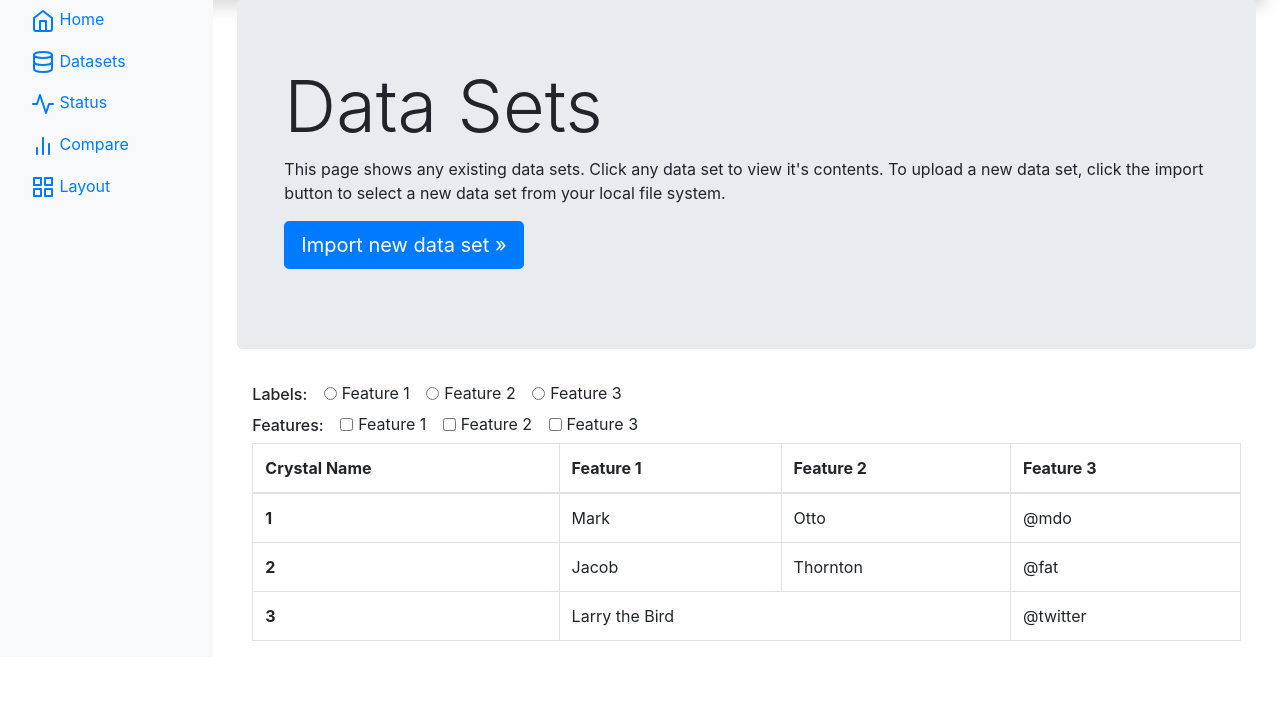
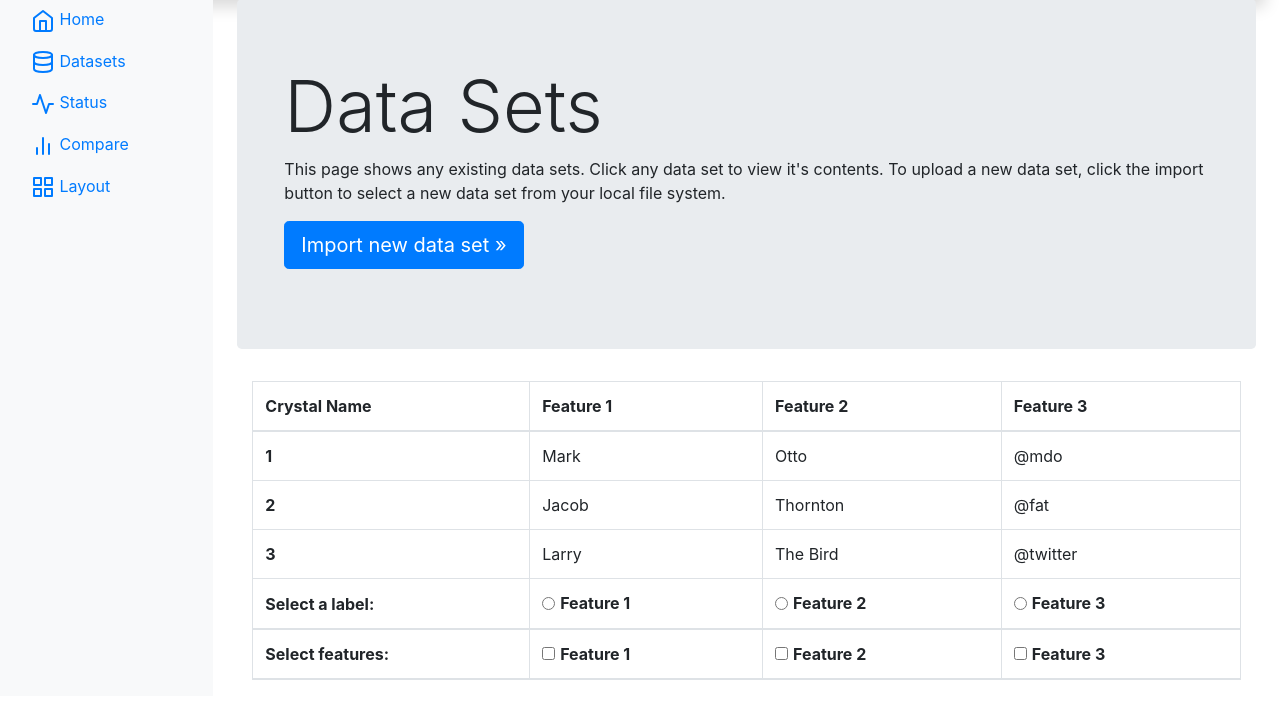
Before and after one commit to senior-design-czt/CZT, a Flask app: page /data in a window 1280 px wide. Shown: the part 41-760 px from the top of the page. Run offline with Flask 2, Linux system fonts and the light colour scheme; some libraries are stand-ins or nearby versions.

Commit message:
Adds stubbed out html for data table.

```diff
--- a/templates/data.html
+++ b/templates/data.html
@@ -17,41 +17,6 @@
 
     <!-- Start Mock Table -->
     <div class="container">
-        <!-- Start Label radio buttons -->
-        <h6 class="form-check-inline">Labels: </h6>
-        <div class="form-check form-check-inline">
-            <input class="form-check-input" type="radio" name="inlineRadioOptions" id="inlineRadio1" value="option1">
-            <label class="form-check-label" for="inlineRadio1">Feature 1</label>
-        </div>
-        <div class="form-check form-check-inline">
-            <input class="form-check-input" type="radio" name="inlineRadioOptions" id="inlineRadio2" value="option2">
-            <label class="form-check-label" for="inlineRadio2">Feature 2</label>
-        </div>
-        <div class="form-check form-check-inline">
-            <input class="form-check-input" type="radio" name="inlineRadioOptions" id="inlineRadio3" value="option3">
-            <label class="form-check-label" for="inlineRadio3">Feature 3</label>
-        </div>
-        <!-- End Label radio buttons -->
-
-        <!-- Line Break -->
-        <br>
-        <!-- Line Break -->
-
-        <!-- Start Features checkboxes -->
-        <h6 class="form-check-inline">Features: </h6>
-        <div class="form-check form-check-inline">
-            <input class="form-check-input" type="checkbox" id="inlineCheckbox1" value="option1">
-            <label class="form-check-label" for="inlineCheckbox1">Feature 1</label>
-        </div>
-        <div class="form-check form-check-inline">
-            <input class="form-check-input" type="checkbox" id="inlineCheckbox2" value="option2">
-            <label class="form-check-label" for="inlineCheckbox2">Feature 2</label>
-        </div>
-        <div class="form-check form-check-inline">
-            <input class="form-check-input" type="checkbox" id="inlineCheckbox3" value="option3">
-            <label class="form-check-label" for="inlineCheckbox3">Feature 3</label>
-        </div>
-        <!-- End Features checkboxes -->
 
         <table class="table table-hover table-bordered">
             <thead>
@@ -77,10 +42,63 @@
                 </tr>
                 <tr>
                 <th scope="row">3</th>
-                <td colspan="2">Larry the Bird</td>
+                <td>Larry</td>
+                <td>The Bird</td>
                 <td>@twitter</td>
                 </tr>
             </tbody>
+
+            <!-- Start Label Selection -->
+            <thead>
+                <tr>
+                    <th scope="col">Select a label:</th>
+                    <th scope="col">
+                        <div class="form-check form-check-inline">
+                            <input class="form-check-input" type="radio" name="inlineRadioOptions" id="inlineRadio1" value="option1">
+                            <label class="form-check-label" for="inlineRadio1">Feature 1</label>
+                        </div>
+                    </th>
+                    <th scope="col">
+                        <div class="form-check form-check-inline">
+                            <input class="form-check-input" type="radio" name="inlineRadioOptions" id="inlineRadio2" value="option2">
+                            <label class="form-check-label" for="inlineRadio2">Feature 2</label>
+                        </div>
+                    </th>
+                    <th scope="col">
+                        <div class="form-check form-check-inline">
+                            <input class="form-check-input" type="radio" name="inlineRadioOptions" id="inlineRadio3" value="option3">
+                            <label class="form-check-label" for="inlineRadio3">Feature 3</label>
+                        </div>
+                    </th>
+                </tr>
+            </thead>
+            <!-- End Label Selection -->
+
+            <!-- Start Feature Selection -->
+            <thead>
+                <tr>
+                    <th scope="col">Select features:</th>
+                    <th scope="col">
+                        <div class="form-check form-check-inline">
+                            <input class="form-check-input" type="checkbox" id="inlineCheckbox1" value="option1">
+                            <label class="form-check-label" for="inlineCheckbox1">Feature 1</label>
+                        </div>
+                    </th>
+                    <th scope="col">
+                        <div class="form-check form-check-inline">
+                            <input class="form-check-input" type="checkbox" id="inlineCheckbox2" value="option2">
+                            <label class="form-check-label" for="inlineCheckbox2">Feature 2</label>
+                        </div>
+                    </th>
+                    <th scope="col">
+                        <div class="form-check form-check-inline">
+                            <input class="form-check-input" type="checkbox" id="inlineCheckbox3" value="option3">
+                            <label class="form-check-label" for="inlineCheckbox3">Feature 3</label>
+                        </div>
+                    </th>
+                </tr>
+            </thead>
+            <!-- End Feature Selection -->
         </table>
     </div>
     <!-- End Mock Table -->
```
